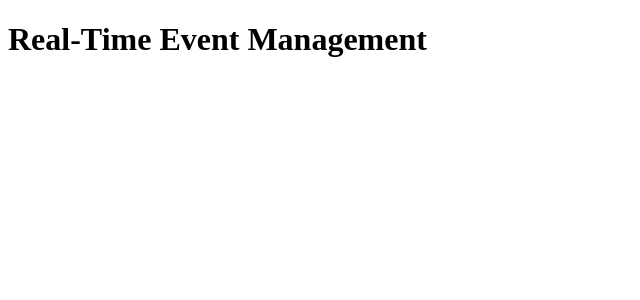
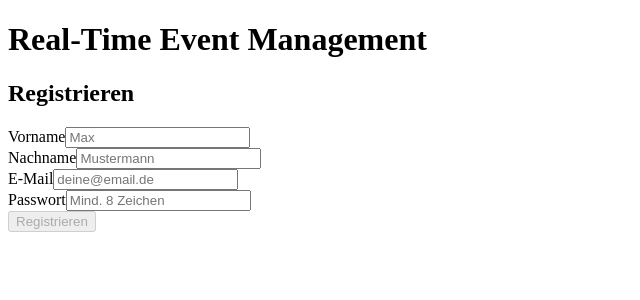
Before and after one commit to segudy/real-time-event-management, an Angular app in the folder frontend/: page /register in a window 1280 px wide. Before the commit this address led to /. Shown: the top 300 px of the page, without its empty margins (0-640 px from the left). Built offline with nearby package versions, Linux system fonts and the light colour scheme.

Commit message:
feat(auth): implement full register feature with frontend backend placeholders

```diff
--- a/frontend/src/app/app.routes.ts
+++ b/frontend/src/app/app.routes.ts
@@ -2,6 +2,7 @@
 import { Routes } from '@angular/router';
 import { EventListComponent } from './event-list/event-list';
 import { LoginComponent } from './login/login';
+import { RegisterComponent } from './register/register';
 
 export const routes: Routes = [
   // Route für die Event-Liste
@@ -10,6 +11,10 @@ export const routes: Routes = [
   // Route für unsere Login-Seite
   { path: 'login', component: LoginComponent },
 
+  // Route für unsere Registrierungs-Seite
+  { path: 'register', component: RegisterComponent },
+
   // Standard-Route (optional, leitet auf /events um)
   { path: '', redirectTo: '/events', pathMatch: 'full' },
+
 ];
--- a/frontend/src/app/login/login.ts
+++ b/frontend/src/app/login/login.ts
@@ -26,9 +26,22 @@ export class LoginComponent {
     });
   }
 
+  // Submit-Methode
   onSubmit() {
     if (this.loginForm.valid) {
-      console.log('Formulardaten:', this.loginForm.value);
+      console.log('Sende Formulardaten an Backend:', this.loginForm.value);
+
+      // AuthService wird jetzt aufgerufen
+      this.authService.login(this.loginForm.value).subscribe({
+        next: (response) => {
+          console.log('Antwort vom Backend:', response);
+          alert('Login erfolgreich! (Siehe Konsole für Details)');
+        },
+        error: (err) => {
+          console.error('Fehler beim Login:', err);
+          alert('Login fehlgeschlagen! (Siehe Konsole für Details)');
+        },
+      });
     } else {
       console.log('Formular ist ungültig');
     }
--- /dev/null
+++ b/frontend/src/app/register/register.html
@@ -0,0 +1,43 @@
+<div class="form-container">
+  <h2>Registrieren</h2>
+
+  <form [formGroup]="registerForm" (ngSubmit)="onSubmit()">
+
+    <div class="form-field">
+      <label for="firstName">Vorname</label>
+      <input id="firstName" type="text" formControlName="firstName" placeholder="Max">
+      <div *ngIf="registerForm.get('firstName')?.invalid && registerForm.get('firstName')?.touched" class="error-message">
+        <small *ngIf="registerForm.get('firstName')?.errors?.['required']">Vorname ist ein Pflichtfeld.</small>
+      </div>
+    </div>
+
+    <div class="form-field">
+      <label for="lastName">Nachname</label>
+      <input id="lastName" type="text" formControlName="lastName" placeholder="Mustermann">
+      <div *ngIf="registerForm.get('lastName')?.invalid && registerForm.get('lastName')?.touched" class="error-message">
+        <small *ngIf="registerForm.get('lastName')?.errors?.['required']">Nachname ist ein Pflichtfeld.</small>
+      </div>
+    </div>
+
+    <div class="form-field">
+      <label for="email">E-Mail</label>
+      <input id="email" type="email" formControlName="email" placeholder="deine@email.de">
+      <div *ngIf="registerForm.get('email')?.invalid && registerForm.get('email')?.touched" class="error-message">
+        <small *ngIf="registerForm.get('email')?.errors?.['required']">E-Mail ist ein Pflichtfeld.</small>
+        <small *ngIf="registerForm.get('email')?.errors?.['email']">Bitte eine gültige E-Mail eingeben.</small>
+      </div>
+    </div>
+
+    <div class="form-field">
+      <label for="password">Passwort</label>
+      <input id="password" type="password" formControlName="password" placeholder="Mind. 8 Zeichen">
+      <div *ngIf="registerForm.get('password')?.invalid && registerForm.get('password')?.touched" class="error-message">
+        <small *ngIf="registerForm.get('password')?.errors?.['required']">Passwort ist ein Pflichtfeld.</small>
+        <small *ngIf="registerForm.get('password')?.errors?.['minlength']">Das Passwort muss mindestens 8 Zeichen lang sein.</small>
+      </div>
+    </div>
+
+    <button type="submit" [disabled]="!registerForm.valid">Registrieren</button>
+
+  </form>
+</div>
--- /dev/null
+++ b/frontend/src/app/register/register.ts
@@ -0,0 +1,54 @@
+// frontend/src/app/register/register.ts
+import { Component } from '@angular/core';
+import { CommonModule } from '@angular/common';
+import {
+  FormBuilder,
+  FormGroup,
+  Validators,
+  ReactiveFormsModule,
+} from '@angular/forms';
+import { AuthService } from '../auth.service';
+
+@Component({
+  selector: 'app-register',
+  standalone: true,
+  imports: [CommonModule, ReactiveFormsModule],
+  templateUrl: './register.html',
+  styleUrls: ['./register.scss'],
+})
+export class RegisterComponent {
+  registerForm: FormGroup;
+
+  constructor(private fb: FormBuilder, private authService: AuthService) {
+    this.registerForm = this.fb.group({
+      firstName: ['', Validators.required],
+      lastName: ['', Validators.required],
+      email: ['', [Validators.required, Validators.email]],
+      password: ['', [Validators.required, Validators.minLength(8)]],
+    });
+  }
+
+  // Submit-Methode
+  onSubmit() {
+    if (this.registerForm.valid) {
+      console.log(
+        'Sende Registrierungsdaten an Backend:',
+        this.registerForm.value,
+      );
+
+      // AuthService wird jetzt aufgerufen
+      this.authService.register(this.registerForm.value).subscribe({
+        next: (response) => {
+          console.log('Antwort vom Backend:', response);
+          alert('Registrierung erfolgreich! (Siehe Konsole für Details)');
+        },
+        error: (err) => {
+          console.error('Fehler bei der Registrierung:', err);
+          alert('Registrierung fehlgeschlagen! (Siehe Konsole für Details)');
+        },
+      });
+    } else {
+      console.log('Registrierungsformular ist ungültig.');
+    }
+  }
+}
```
Also changed, not shown: frontend/src/app/register/register.scss (added), 1 other file (tests, documents, lock files or other folders).
